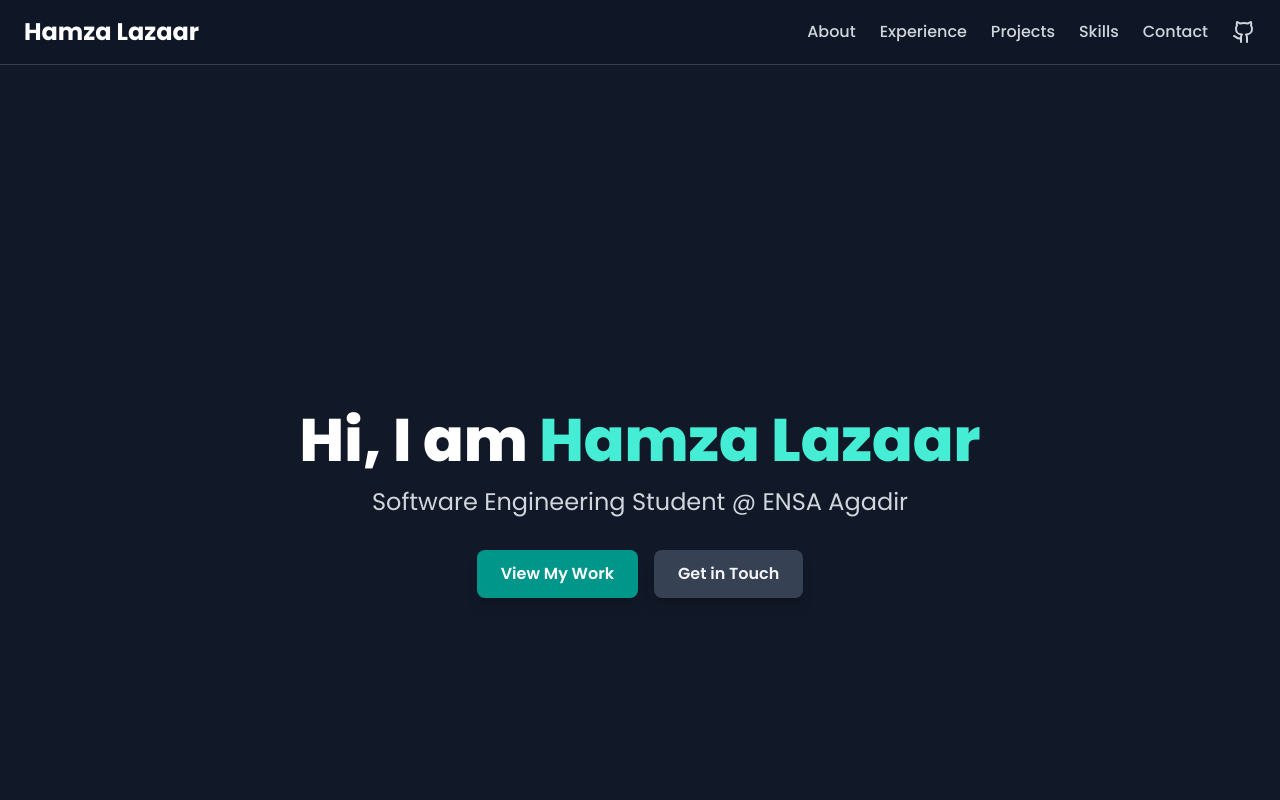
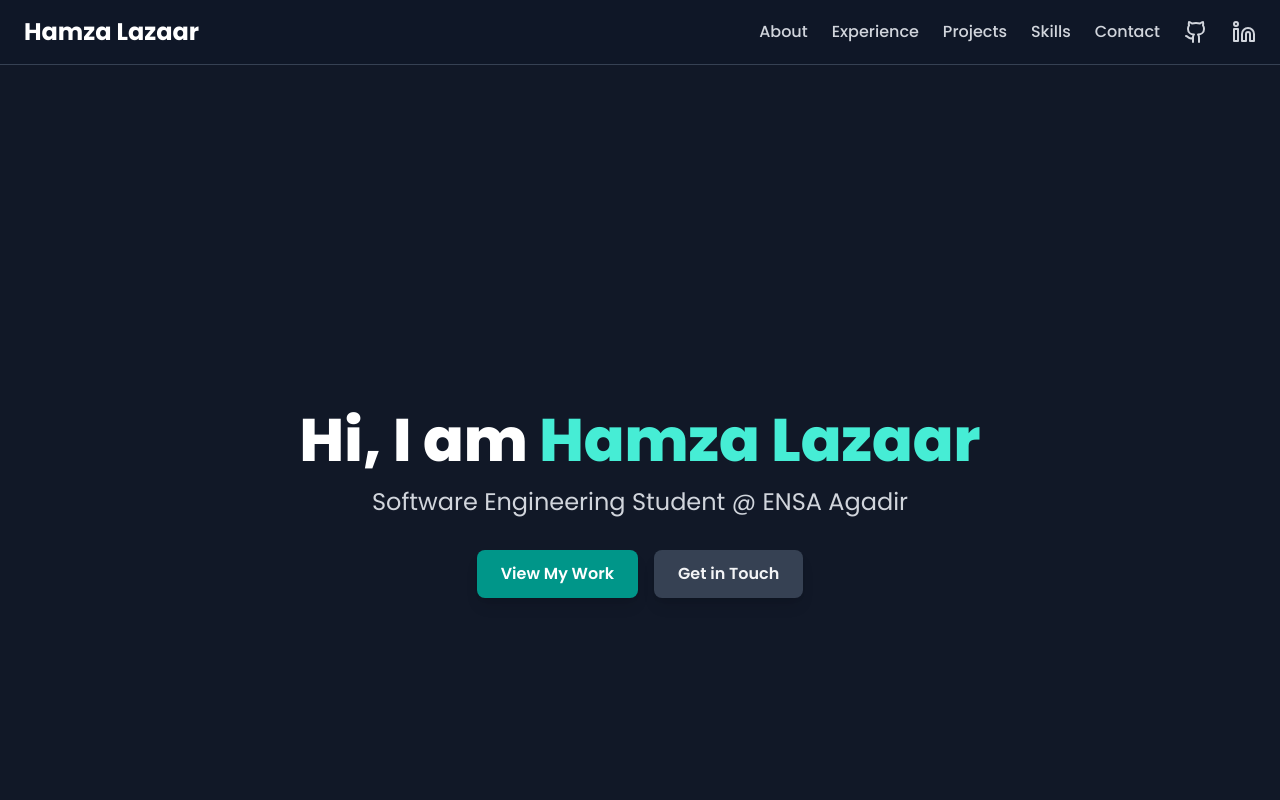
Before and after one commit to hamza-lzr/portfolio, a Next.js app: page / in a window 1280 px wide. Shown: the top 800 px of the page. Built offline with nearby package versions, Linux system fonts and the light colour scheme.

Commit message:
info updated linkedin added

```diff
--- a/app/page.tsx
+++ b/app/page.tsx
@@ -7,6 +7,7 @@ import { motion, AnimatePresence } from 'framer-motion';
 
 // --- ICONS ---
 import {
+  LinkedinIcon as Linkedin,
   Github,
   Mail,
   Phone,
@@ -43,6 +44,7 @@ interface Project {
   description: string;
   technologies: string[];
   githubUrl: string;
+  otherUrl?: string;
 }
 
 interface SkillCategory {
@@ -58,6 +60,7 @@ const personalInfo = {
   email: "lazaarhamza@gmail.com",
   phone: "+212674145890",
   github: "https://github.com/hamza-lzr",
+  linkedin: "https://www.linkedin.com/in/hamza-lazaar-19330a329/",
   // --- UPDATED PROFILE SUMMARY ---
   profileSummary: [
     "As a final-year Software Engineering student, my passion extends beyond just code! I'm driven by the challenge of solving real-world problems. For me, full-stack development is the ultimate creative outlet.",
@@ -111,17 +114,18 @@ const projectsData: Project[] = [
     name: "RAM Access Management App (Internship)",
     description: "Full-stack application for managing employee badges, passes, and airport access for RAM and its subsidiaries (Admin Platform + Employee Platform).",
     technologies: ["Java Spring Boot", "React", "TypeScript", "Keycloak", "PostgreSQL"],
-    githubUrl: "https://github.com/hamza-lzr/badgesApp"
+    githubUrl: "https://github.com/hamza-lzr/badgesApp",
+    otherUrl: "https://github.com/hamza-lzr/badges-app-frontend"
   },
   {
     name: "Ralydev Client/Back-Office Platform (PFA)",
     description: "Full-stack web platform including a company website, client portal for requests, and back-office administration.",
     technologies: ["Java Spring Boot", "React", "TypeScript", "JWT", "PostgreSQL", "TailwindCSS"],
-    githubUrl: "https://github.com/hamza-lzr/"
+    githubUrl: "https://github.com/hamza-lzr/ralydev_crud_frontend"
   },
   {
     name: "Agile Management App",
-    description: "Java SpringBoot API that allows the management of Agile projects using SCRUM.",
+    description: "Java SpringBoot API that allows the management of Agile projects (Sprints, Backlogs and role-based Authentication) using SCRUM.",
     technologies: ["Java Spring", "Spring Boot", "Spring Security", "Swagger", "Mockito", "JUnit", "PostgreSQL", "JWT", "Git"],
     githubUrl: "https://github.com/hamza-lzr/Agile_Management_App"
   },
@@ -203,6 +207,15 @@ const Header: React.FC<{ isMenuOpen: boolean; setIsMenuOpen: (isOpen: boolean) =
           >
             <Github size={24} />
           </a>
+          <a
+            href={personalInfo.linkedin}
+            target="_blank"
+            rel="noopener noreferrer"
+            className="text-gray-300 hover:text-teal-300 transition-colors"
+            aria-label="LinkedIn Profile"
+          >
+            <Linkedin size={24} />
+          </a>
         </div>
 
         {/* Mobile Menu Button */}
@@ -247,6 +260,17 @@ const Header: React.FC<{ isMenuOpen: boolean; setIsMenuOpen: (isOpen: boolean) =
               >
                 <Github size={24} />
                 GitHub
+              </a>
+              <a
+
+                href={personalInfo.linkedin}
+                target="_blank"
+                rel="noopener noreferrer"
+                className="flex items-center gap-2 text-gray-300 hover:text-teal-300 transition-colors text-lg"
+                aria-label="LinkedIn Profile"
+              >
+                <Linkedin size={24} />
+                LinkedIn
               </a>
             </div>
           </motion.div>
@@ -458,6 +482,15 @@ const Contact: React.FC = () => (
           <Phone size={22} />
           {personalInfo.phone}
         </a>
+        <a
+          href={personalInfo.linkedin}
+          target="_blank"
+          rel="noopener noreferrer"
+          className="flex items-center gap-3 text-lg font-medium text-gray-200 hover:text-teal-300 transition-colors bg-gray-800 px-6 py-3 rounded-lg shadow-lg"
+        >
+          <Linkedin size={22} />
+          LinkedIn
+        </a>
       </div>
     </div>
   </Section>
```
